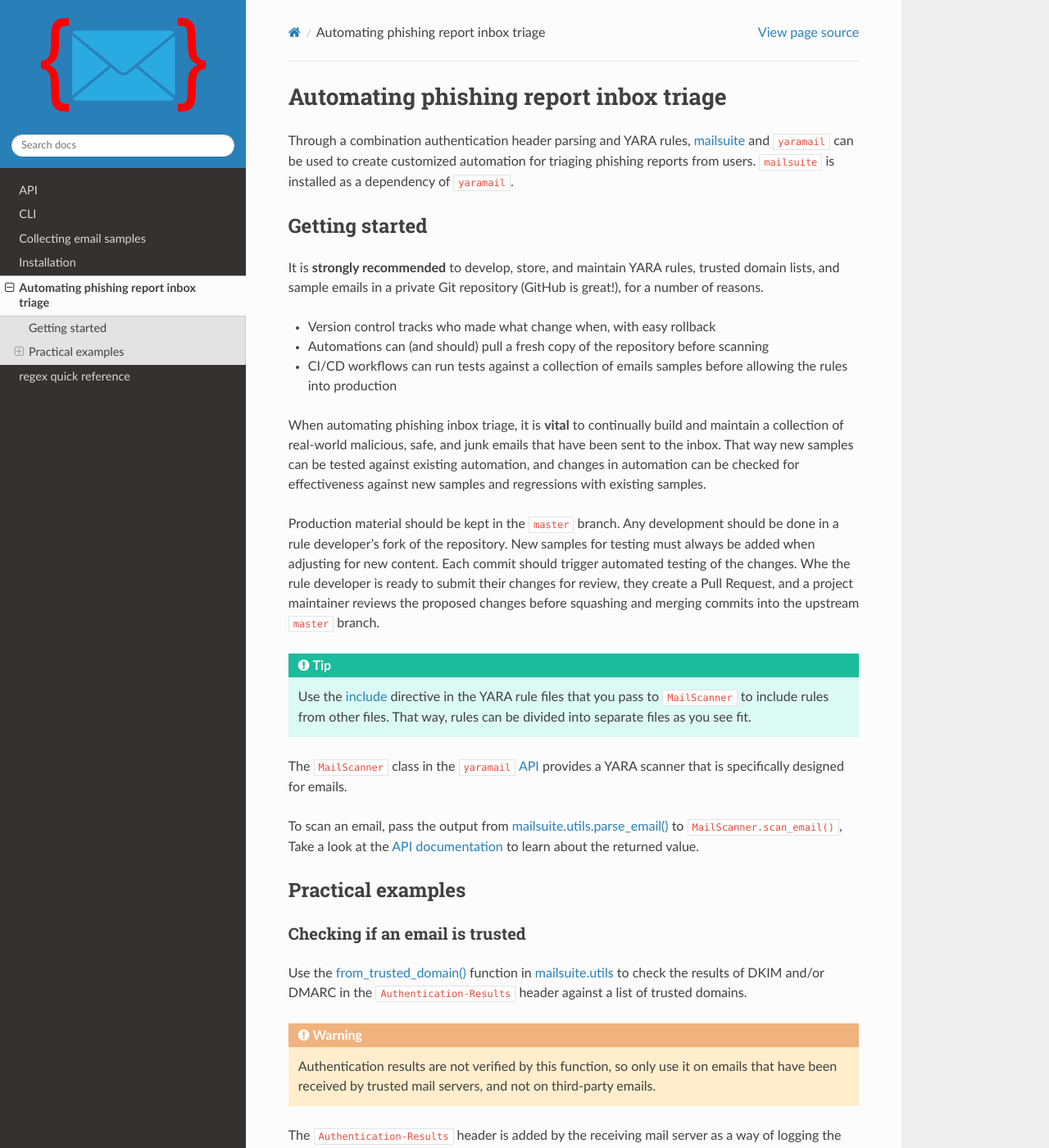
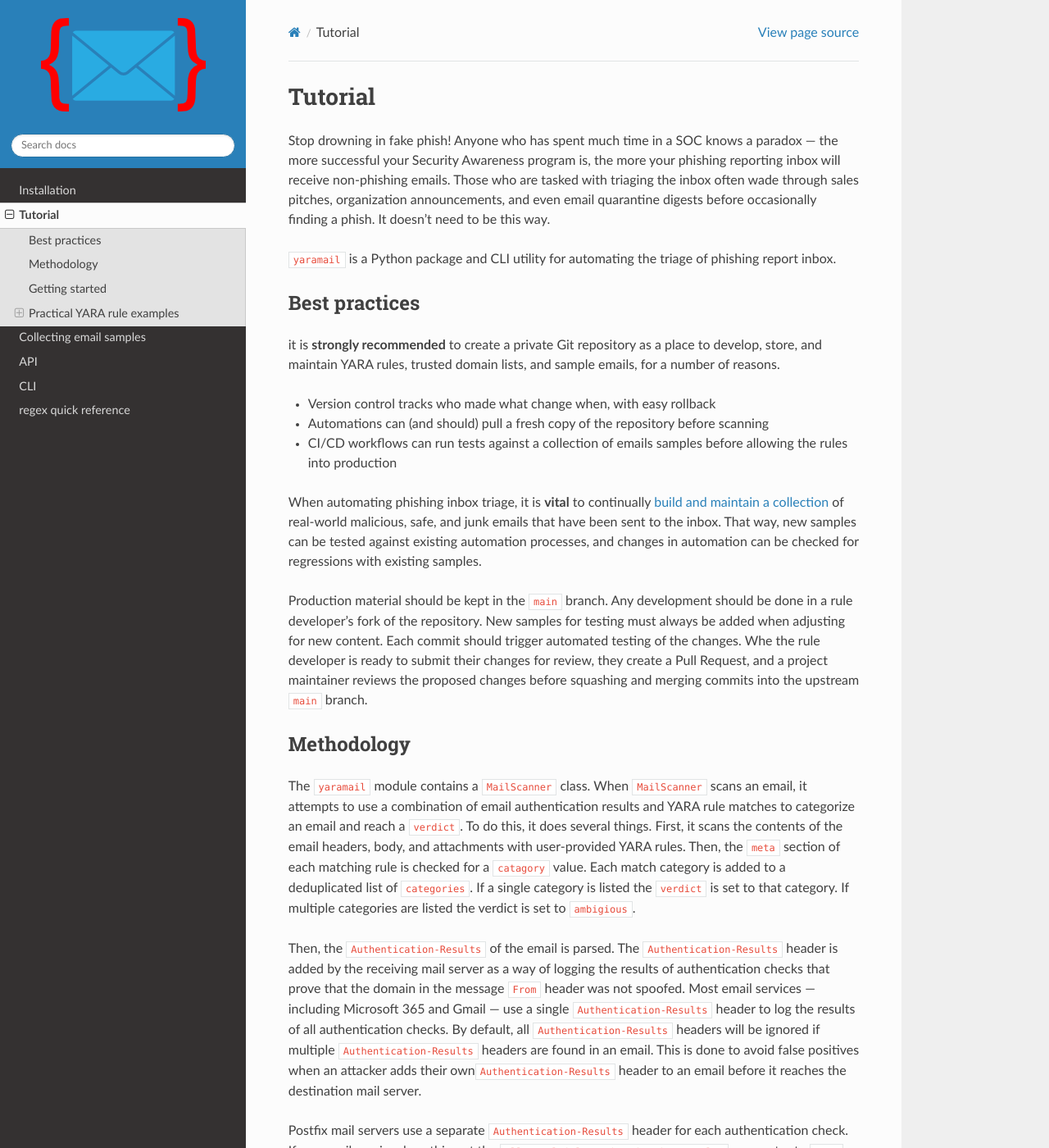
Before and after one commit to seanthegeek/yaramail, a Sphinx documentation site: the page built from docs/source/tutorial.md, in a window 1280 px wide and 1400 px high. Shown: the whole window at 82% size. Built offline with Sphinx 7.4.7 and the Read the Docs theme 2.0.0, drawn with Linux system fonts in a browser that asks for light colours; some of the changed text lies outside the part shown.

Commit message:
Update documentation

````diff
--- a/docs/source/phishing.md
+++ b/docs/source/tutorial.md
@@ -1,15 +1,20 @@
-# Automating phishing report inbox triage
+# Tutorial
 
-Through a combination authentication header parsing and YARA rules,
-[mailsuite][mailsuite] and `yaramail` can be used to create customized
-automation for triaging phishing reports from users. `mailsuite` is installed
-as a dependency of `yaramail`.
+Stop drowning in fake phish! Anyone who has spent much time in a SOC knows a
+paradox — the more successful your Security Awareness program is, the more
+your phishing reporting inbox will receive non-phishing emails. Those who are
+tasked with triaging the inbox often wade through sales pitches,
+organization announcements, and even email quarantine digests before
+occasionally finding a phish. It doesn't need to be this way.
 
-## Getting started
+`yaramail` is a Python package and CLI utility for automating the triage of
+phishing report inbox.
 
-It is **strongly recommended** to develop, store, and maintain YARA rules,
-trusted domain lists, and sample emails in a private Git repository
-(GitHub is great!), for a number of reasons.
+## Best practices
+
+it is **strongly recommended** to create a private Git repository as a place
+to develop, store, and maintain  YARA rules, trusted domain lists, and sample
+emails, for a number of reasons.
 
 - Version control tracks who made what change when, with easy rollback
 - Automations can (and should) pull a fresh copy of the repository
@@ -17,63 +22,54 @@
 - CI/CD workflows can run tests against a collection of emails samples before
   allowing the rules into production
 
-When automating phishing inbox triage, it is **vital** to continually build
-and maintain a collection of real-world malicious, safe, and junk emails
-that have been sent to the inbox. That way new samples can be tested against
-existing automation, and changes in automation can be checked for effectiveness
-against new samples and regressions with existing samples.
+When automating phishing inbox triage, it is **vital** to continually [build
+and maintain a collection](collecting_samples) of real-world malicious, safe,
+and junk emails that have been sent to the inbox. That way, new samples can be
+tested against existing automation processes, and changes in automation can be
+checked for regressions with existing samples.
 
-Production material should be kept in the `master` branch. Any development
+Production material should be kept in the `main` branch. Any development
 should be done in a rule developer's fork of the repository. New samples for
 testing must always be added when adjusting for new content. Each commit should
 trigger automated testing of the changes. Whe the rule  developer is ready to
 submit their changes for review, they create a Pull Request, and a project
 maintainer reviews the proposed  changes before squashing and merging commits
-into the upstream `master` branch.
+into the upstream `main` branch.
 
-```{tip}
-Use the [include][include] directive in the YARA rule files that you pass to
-`MailScanner` to include rules from other files. That way, rules can be
-divided into separate files as you see fit.
-```
+## Methodology
 
-The `MailScanner` class in the [`yaramail` API](api) provides a YARA scanner
-that is specifically designed for emails.
+The `yaramail` module contains a `MailScanner` class. When `MailScanner` scans
+an email, it attempts to use a combination of email authentication results and
+YARA rule matches to categorize an email and reach a `verdict`. To do this, it
+does several things. First, it scans the contents of the email headers, body,
+and attachments with user-provided YARA rules. Then, the `meta` section of each
+matching rule is checked for a `catagory` value. Each match category is added
+to a deduplicated list of `categories`. If a single category is listed the
+`verdict` is set to that category. If multiple categories are listed the
+verdict is set to `ambigious`.
 
-To scan an email, pass the output from
-[mailsuite.utils.parse_email()][parse_email] to `MailScanner.scan_email()`,
-Take a look at the [API documentation](api) to learn about the returned value.
-
-## Practical examples
-
-### Checking if an email is trusted
-
-Use the [from_trusted_domain()][trusted] function in
-[mailsuite.utils][mailsuite.utils] to check the results of DKIM and/or DMARC
-in the `Authentication-Results` header against a list of trusted domains.
-
-```{warning}
-Authentication results are not verified by this function, so only use it on
-emails that have been received by trusted mail servers, and not on
-third-party emails.
-```
-
-The `Authentication-Results` header is added by the receiving mail server
-as a way of logging the results of authentication checks that prove that
-the domain in the message `From` header was not spoofed. Most email services
-— including Microsoft 365 and Gmail — use a single `Authentication-Results`
-header to log the results of all authentication checks. By default,
-[from_trusted_domain()][trusted] will return `False` if multiple
-`Authentication-Results` headers are found in an email. This is done to
-avoid false positives when an attacker adds their own
-`Authentication-Results` header to an email before it reaches the destination
-mail server.
+Then, the `Authentication-Results` of the email is parsed. The
+`Authentication-Results` header is added by the receiving mail server as a way
+of logging the results of authentication checks that prove that the domain
+in the message `From` header was not spoofed. Most email services — including
+Microsoft 365 and Gmail — use a single `Authentication-Results` header
+to log the results of all authentication checks. By default,
+all `Authentication-Results` headers will be ignored if multiple
+`Authentication-Results` headers are found in an email. This is done to avoid
+false positives when an attacker adds their own`Authentication-Results`
+header to an email before it reaches the destination mail server.
 
 Postfix mail servers use a separate `Authentication-Results` header for each
 authentication check. If your mail service does this, set the
 `allow_multiple_authentication_results` parameter to `True`.
-This allows multiple headers, but will return `False` if multiple DMARC
-results are found, to avoid malicious results.
+This allows multiple headers, but all `Authentication-Results` headers will
+be ignored if multiple DMARC results are found, to avoid spoofed results.
+
+```{warning}
+Authentication results are not verified by `yaramail`, so only use it on
+emails that have been received by trusted mail servers, and not on
+third-party emails.
+```
 
 ```{warning}
 Set `allow_multiple_authentication_results` to `True` **if and only if**
@@ -90,13 +86,70 @@
 such as Abnormal Security.
 ```
 
-For stronger security, check the content of emails in addition to checking
-authentication results. This adds another layer of defense when phishing emails
-are sent by a trusted sender. [YARA rules][rules] provide a flexable method of
+The `safe` verdict is special. In order to reach a `safe` verdict, one of the
+following sets of conditions must be met.
+
+1. An authenticated domain is in the `trusted_domains` list **and** the categories list is empty **or** only contains `safe`
+2. **Any** of the matching rules have a meta value `auth_optional` set to `true` **and** the categories list contains one value, `safe`
+3. An authenticated domain is in the `trusted_domains_yara_safe_required` list **and** the categories list contains one value, `safe`
+
+The first scenario is useful in situations where the sending domain is
+trusted, but the email content is not consistent enough for a YARA rule.
+
+The second scenario is useful is situations where the sender can't or won't
+use DKIM or DMARC, but very specific email content traits can be identified.
+
+The third scenario is the most trusted, because the email from domain has been
+authenticated **and** the email includes known safe content.
+
+## Getting started
+
+Follow the [installation guide](installation).
+
+Import `MailScanner` from `yaramail`, and create a new
+[`MailScanner` object](api)
+
+```python
+import logging
+
+from yaramail import MailScanner
+
+logger = logging.getLogger("scanner")
+
+# Initialize the scanner
+scanner = None  # Avoid an IDE warning
+try:
+    scanner = MailScanner(
+        header_rules="header.yar",
+        body_rules="body.yar",
+        header_body_rules="header_body.yar",
+        attachment_rules="attachment.yar",
+        trusted_domains="trusted_domains.txt",
+        trusted_domains_yara_safe_required="trusted_yara_safe_required.txt")
+except Exception as e:
+    logger.error(f"Could not initialize the scanner: {e}")
+    exit(-1)
+```
+
+```{tip}
+Use the [include][include] directive in the YARA rule files that you pass to
+`MailScanner` to include rules from other files. That way, rules can be
+divided into separate files as you see fit.
+```
+
+To scan an email, pass email content, a file-like object, or a file path to
+`MailScanner.scan_email()`. Take a look at the [API documentation](api) to
+learn about the returned objects.
+
+## Practical YARA rule examples
+
+[YARA rules][rules] provide a flexable method of
 checking the contents of email headers, body, and attachment content against
 known malicious and trusted patterns.
 
-For example, the following YARA body rule could be used to ensure that all URLs
+### Checking if an email is safe
+
+The following YARA body rule could be used to ensure that all URLs
 in an email body match the domain of a vendor.
 
 ```yara
@@ -350,7 +403,7 @@
         trusted_domains="trusted_domains.txt",
         trusted_domains_yara_safe_required="trusted_yara_safe_required.txt")
 except Exception as e:
-    logger.error(f"Error parsing YARA rules: {e}")
+    logger.error(f"Could not initialize the scanner: {e}")
     exit(-1)
 
 
````
Also changed, not shown: docs/source/index.md (+3 -3 lines), yaramail/__init__.py (+7 -7 lines).
